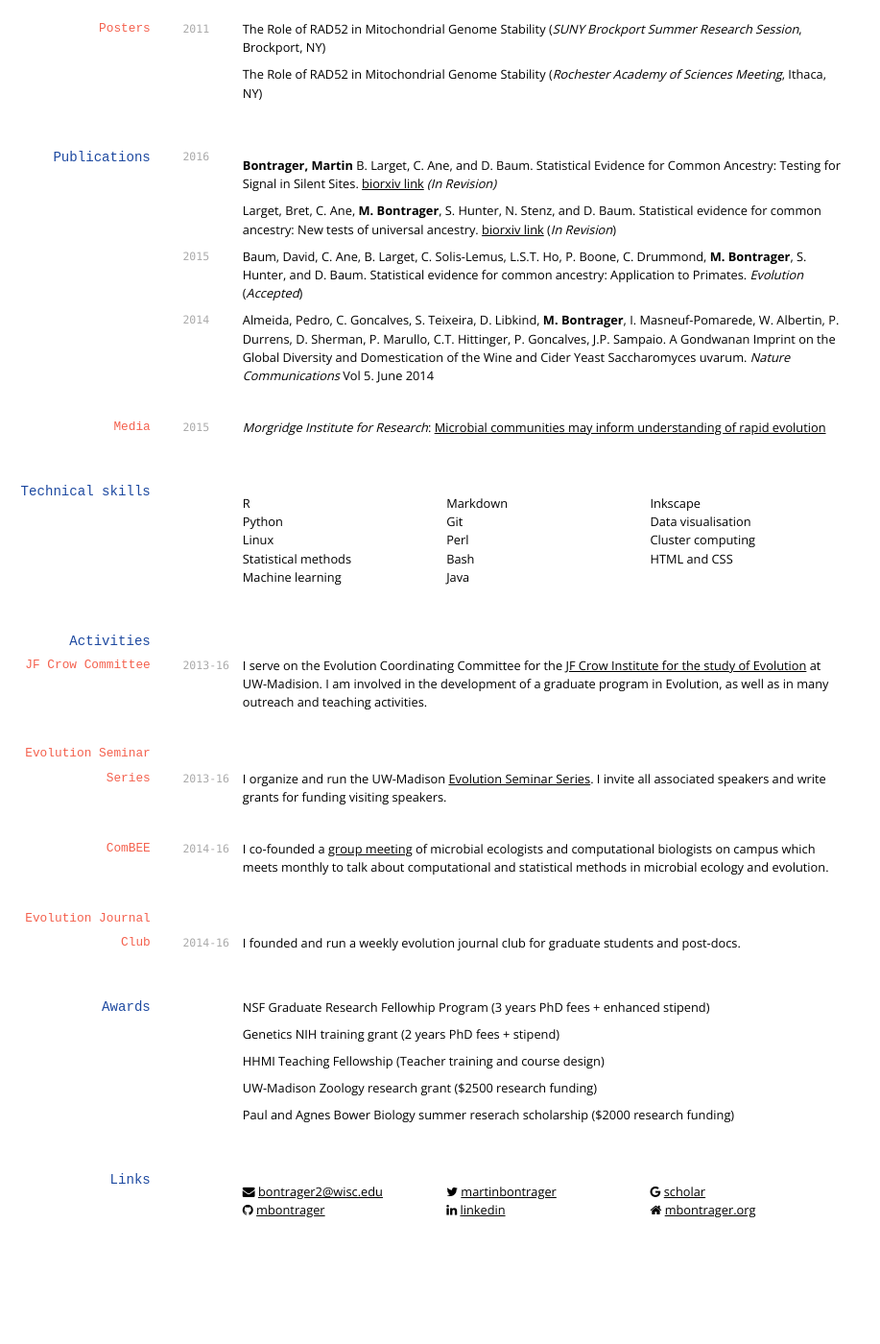
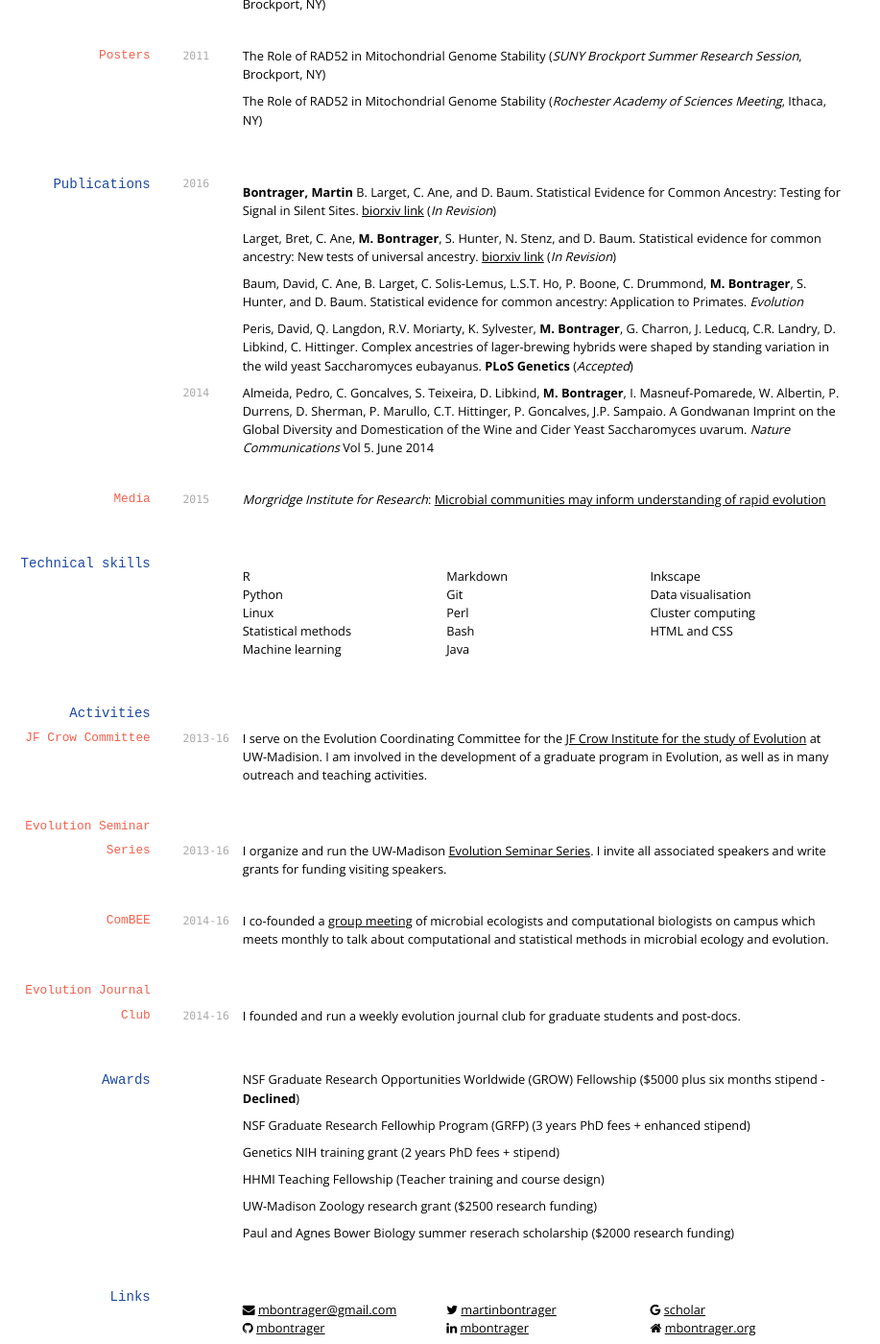
Before and after one commit to mbontrager/mbontrager.github.io, a Jekyll site: the page cv/index.html, which Jekyll copies as it is, in a window 1280 px wide and 1400 px high, scrolled down 1426 px. Shown: the whole window at 96% size, without its empty margins (0-917 px from the left). Built offline with Jekyll 4.4.1, drawn with Linux system fonts in a browser that asks for light colours; nearby versions of some CDN libraries; some of the changed text lies outside the part shown.

Commit message:
Update CV

```diff
--- a/cv/index.html
+++ b/cv/index.html
@@ -18,7 +18,7 @@
 <p>Genetics PhD Dissertator, Teacher, and Evolutionary Biologist</p>
 
 <div id="webaddress">
-<i class="fa fa-envelope"></i> <a href="mailto:bontrager2@wisc.edu">bontrager2@wisc.edu</a>
+<i class="fa fa-envelope"></i> <a href="mailto:mbontrager@gmail.com">mbontrager@gmail.com</a>
 |
 <i class="fa fa-github"></i> <a href="http://github.com/mbontrager">mbontrager</a>
 |
@@ -85,6 +85,9 @@ I developed modules for an online teacher-training course for middle and high sc
 
 <h3 id="talks">Talks</h3>
 
+<p><code class="highlighter-rouge">2016</code>
+The Copepod Microbiome during Independent Habitat Invasions (<em>Evolution 2016</em>, Austin, TX)</p>
+
 <p><code class="highlighter-rouge">2015</code>
 Along for the Ride: A Copepod Microbiome across Habitat Invasions (<em>UW Genetics Summer Colloquium Series</em>, Madison, WI)</p>
 
@@ -113,13 +116,13 @@ The Role of RAD52 in Mitochondrial Genome Stability (<em>SUNY Brockport Summer R
 
 <p><code class="highlighter-rouge">2016</code></p>
 
-<p><strong>Bontrager, Martin</strong> B. Larget, C. Ane, and D. Baum. Statistical Evidence for Common Ancestry: Testing for Signal in Silent Sites. <a href="http://biorxiv.org/content/early/2016/01/04/035915">biorxiv link</a> <em>(In Revision)</em></p>
+<p><strong>Bontrager, Martin</strong> B. Larget, C. Ane, and D. Baum. Statistical Evidence for Common Ancestry: Testing for Signal in Silent Sites. <a href="http://biorxiv.org/content/early/2016/01/04/035915">biorxiv link</a> (<em>In Revision</em>)</p>
 
 <p>Larget, Bret, C. Ane, <strong>M. Bontrager</strong>,  S. Hunter, N. Stenz, and D. Baum. Statistical evidence for common ancestry: New tests of universal ancestry. <a href="http://biorxiv.org/content/early/2016/01/10/036327">biorxiv link</a> (<em>In Revision</em>)</p>
 
-<p><code class="highlighter-rouge">2015</code></p>
+<p>Baum, David, C. Ane, B. Larget, C. Solis-Lemus, L.S.T. Ho, P. Boone, C. Drummond, <strong>M. Bontrager</strong>, S. Hunter, and D. Baum. Statistical evidence for common ancestry: Application to Primates. <em>Evolution</em></p>
 
-<p>Baum, David, C. Ane, B. Larget, C. Solis-Lemus, L.S.T. Ho, P. Boone, C. Drummond, <strong>M. Bontrager</strong>, S. Hunter, and D. Baum. Statistical evidence for common ancestry: Application to Primates. <em>Evolution</em> (<em>Accepted</em>)</p>
+<p>Peris, David, Q. Langdon, R.V. Moriarty, K. Sylvester, <strong>M. Bontrager</strong>, G. Charron, J. Leducq, C.R. Landry, D. Libkind, C. Hittinger. Complex ancestries of lager-brewing hybrids were shaped by standing variation in the wild yeast Saccharomyces eubayanus. <strong>PLoS Genetics</strong> (<em>Accepted</em>)</p>
 
 <p><code class="highlighter-rouge">2014</code></p>
 
@@ -172,7 +175,9 @@ I founded and run a weekly evolution journal club for graduate students and post
 
 <h2 id="awards">Awards</h2>
 
-<p>NSF Graduate Research Fellowhip Program (3 years PhD fees + enhanced stipend)</p>
+<p>NSF Graduate Research Opportunities Worldwide (GROW) Fellowship ($5000 plus six months stipend - <strong>Declined</strong>)</p>
+
+<p>NSF Graduate Research Fellowhip Program (GRFP) (3 years PhD fees + enhanced stipend)</p>
 
 <p>Genetics NIH training grant (2 years PhD fees + stipend)</p>
 
@@ -185,10 +190,10 @@ I founded and run a weekly evolution journal club for graduate students and post
 <h2 id="links">Links</h2>
 
 <ul>
-  <li><i class="fa fa-envelope"></i> <a href="mailto:bontrager2@wisc.edu">bontrager2@wisc.edu</a><br /></li>
+  <li><i class="fa fa-envelope"></i> <a href="mailto:mbontrager@gmail.com">mbontrager@gmail.com</a><br /></li>
   <li><i class="fa fa-github"></i> <a href="http://github.com/mbontrager">mbontrager</a><br /></li>
   <li><i class="fa fa-twitter"></i> <a href="http://twitter.com/martinbontrager">martinbontrager</a><br /></li>
-  <li><i class="fa fa-linkedin"></i> <a href="https://www.linkedin.com/in/mbontrager">linkedin</a></li>
+  <li><i class="fa fa-linkedin"></i> <a href="https://www.linkedin.com/in/mbontrager">mbontrager</a></li>
   <li><i class="fa fa-google"></i> <a href="https://scholar.google.com/citations?hl=en&amp;user=8vpxlWsAAAAJ">scholar</a></li>
   <li><i class="fa fa-home"></i> <a href="http://www.mbontrager.org">mbontrager.org</a></li>
 </ul>
```
